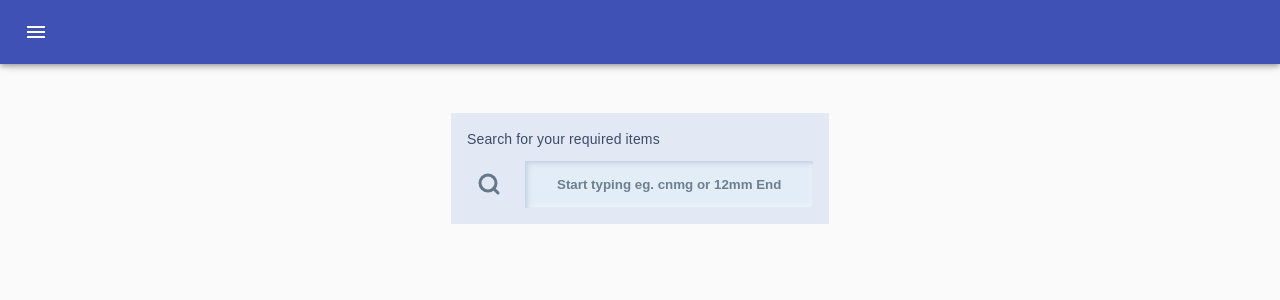
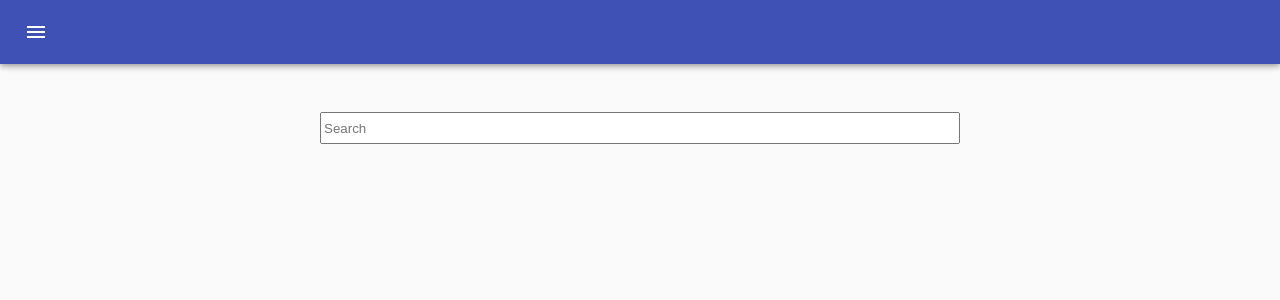
Before and after one commit to PavsterUK/tiptopstock, a React (Create React App) app: page / in a window 1280 px wide. Shown: the top 300 px of the page. Built offline with nearby package versions, Linux system fonts and the light colour scheme.

Commit message:
searchbox

```diff
--- a/package.json
+++ b/package.json
@@ -10,7 +10,9 @@
     "@testing-library/jest-dom": "^5.16.5",
     "@testing-library/react": "^13.4.0",
     "@testing-library/user-event": "^13.5.0",
+    "bootstrap": "^5.2.2",
     "react": "^18.2.0",
+    "react-bootstrap": "^2.5.0",
     "react-dom": "^18.2.0",
     "react-scripts": "5.0.1",
     "web-vitals": "^2.1.4"
--- a/src/components/UI/SearchBar.js
+++ b/src/components/UI/SearchBar.js
@@ -3,32 +3,10 @@ import styles from "./SearchBar.module.css";
 
 const SearchBar = () => {
   return (
-    <div className={styles.Card}>
-      <div className={styles.CardInner}>
-        <label>Search for your required items</label>
-        <div className={styles.container}>
-          <div className={styles.Icon}>
-            <svg
-              xmlns="http://www.w3.org/2000/svg"
-              width="24"
-              height="24"
-              viewBox="0 0 24 24"
-              fill="none"
-              stroke="#657789"
-              stroke-width="3"
-              stroke-linecap="round"
-              stroke-linejoin="round"
-              class="feather feather-search"
-            >
-              <circle cx="11" cy="11" r="8" />
-              <line x1="21" y1="21" x2="16.65" y2="16.65" />
-            </svg>
-          </div>
-          <div className={styles.InputContainer}>
-            <input placeholder="Start typing eg. cnmg or 12mm Endmill" />
-          </div>
-        </div>
-      </div>
+    <div className={styles.container}>
+      <input
+      placeholder="Search"
+      />
     </div>
   );
 };
--- a/src/components/UI/SearchBar.module.css
+++ b/src/components/UI/SearchBar.module.css
@@ -1,104 +1,9 @@
-
-
-.Card {
-  padding: 1px;
-  border-radius: var(--border-radius);
-  background: linear-gradient(
-    -67deg,
-    rgba(#c8d8e7, 0.7),
-    rgba(255, 255, 255, 0.8)
-  );
-  overflow: hidden;
-  box-shadow: -2px -2px 6px rgba(#fff, 0.6), 2px 2px 12px #c8d8e7;
-  width: 380px;
+.container {
+    width: 50%;
+    height: 2rem;
 }
 
-.CardInner {
-  padding: 16px 16px;
-  background-color: #e2e9f4;
-  border-radius: var(--border-radius);
+.container input {
+    width: 100%;
+    height: 100%;
 }
-
-.container {
-  display: flex;
-}
-
-.Icon {
-  min-width: 46px;
-  min-height: 46px;
-  display: flex;
-  align-items: center;
-  justify-content: center;
-  border-radius: var(--border-radius);
-  margin-right: 12px;
-  box-shadow: -2px -2px 6px rgba(#fff, 0.6), 2px 2px 12px #c8d8e7;
-}
-
-.Icon svg {
-  transform: translate(-1px, -1px);
-}
-
-label {
-  font-family: "Hind", sans-serif;
-  display: block;
-  color: #3c4b66;
-  margin-bottom: 12px;
-  background: linear-gradient(45deg, rgba(#6b7b8f, 1), #3c4b66);
-}
-
-.InputContainer {
-  width: 100%;
-}
-
-input {
-  background-color: #e3edf7;
-  padding: 16px 32px;
-  border: none;
-  display: block;
-  font-family: "Orbitron", sans-serif;
-  font-weight: 600;
-  color: #a9b8c9;
-  -webkit-appearance: none;
-  transition: all 240ms ease-out;
-  width: 100%;
-}
-
-input::placeholder {
-  color: #6d7f8f;
-}
-
-input:focus {
-  outline: none;
-  color: #6d7f8f;
-  background-color: lighten(#e3edf7, 3%);
-  border: 1px solid black;
-}
-
-.InputContainer {
-  --top-shadow: inset 1px 1px 3px #c5d4e3, inset 2px 2px 6px #c5d4e3;
-  --bottom-shadow: inset -2px -2px 4px rgba(255, 255, 255, 0.7);
-
-  position: relative;
-  border-radius: var(--border-radius);
-  overflow: hidden;
-}
-
-.InputContainer:before,
-.InputContainer:after {
-  left: 0;
-  top: 0;
-  display: block;
-  content: "";
-  pointer-events: none;
-  width: 100%;
-  height: 100%;
-  position: absolute;
-}
-
-.InputContainer:before {
-  box-shadow: var(--bottom-shadow);
-}
-
-.InputContainer:after {
-  box-shadow: var(--top-shadow);
-}
```
Also changed, not shown: 1 other file (tests, documents, lock files or other folders).
